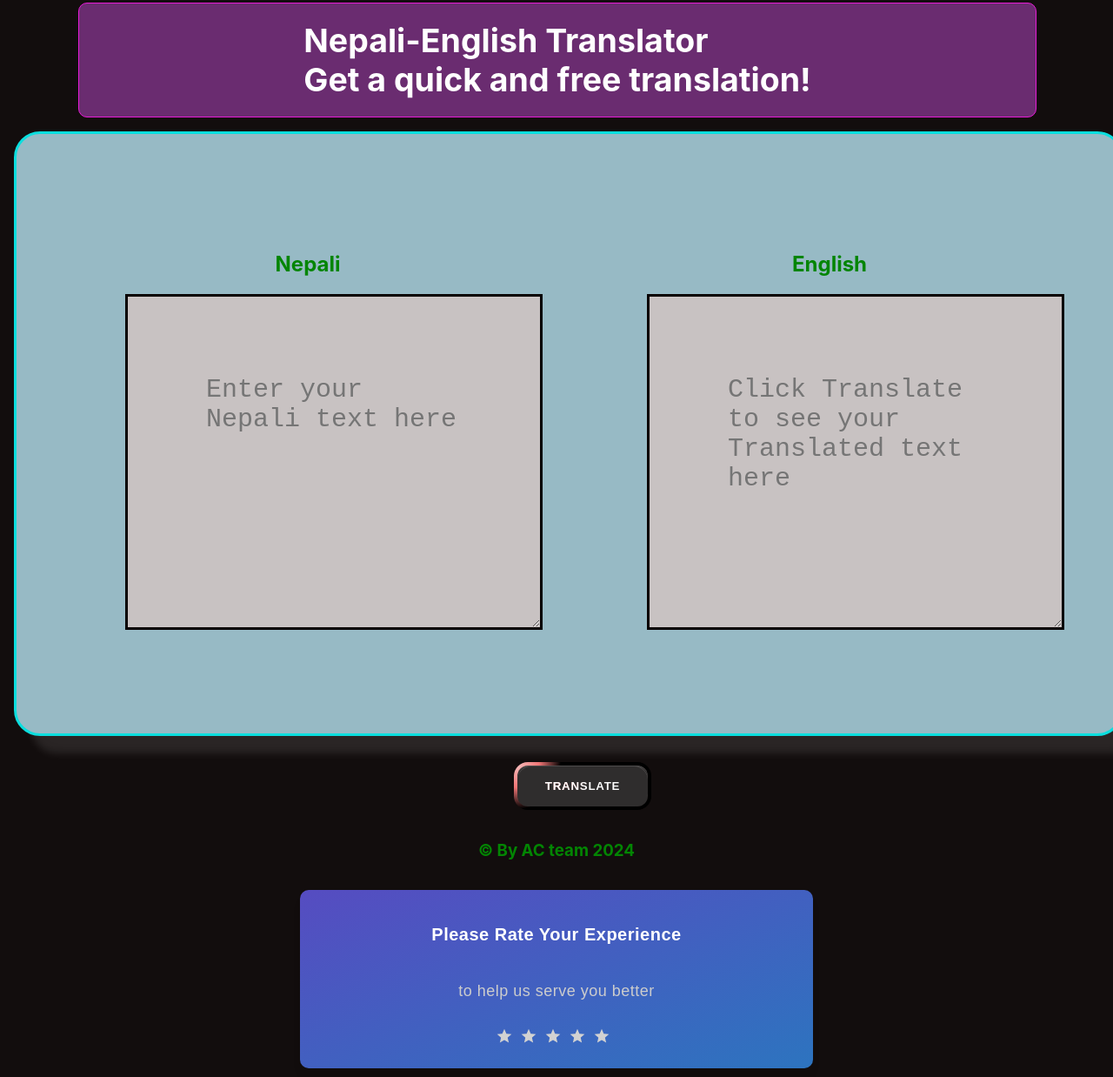
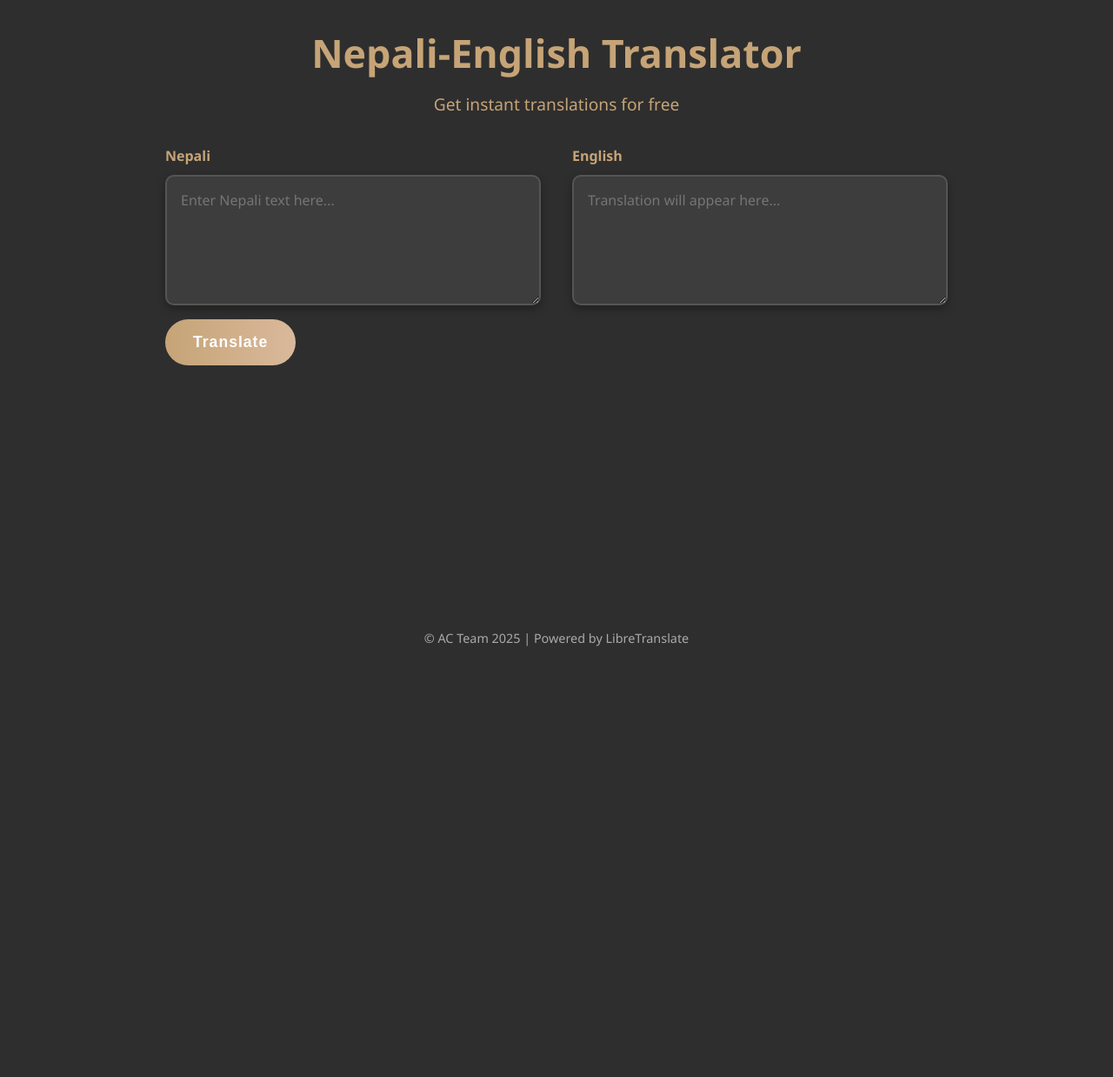
Before and after one commit to rachit467/nepali-to-english-translation, a plain HTML site: page index.html in a window 1280 px wide. Shown: the part 7-1245 px from the top of the page at 87% size. After the commit the page ends 800 px from the top, so only its background shows below. Drawn offline with Linux system fonts and the light colour scheme.

Commit message:
third commit

```diff
--- a/Website.css
+++ b/Website.css
@@ -1,284 +1,182 @@
+/* === Base Reset & Variables === */
+*,
+*:after,
+*:before {
+  box-sizing: border-box;
+  margin: 0;
+  padding: 0;
+}
+
+html {
+  scroll-behavior: smooth;
+}
+
+:root {
+  --bg-dark: #2e2e2e;
+  --text-light: #f4f1de;
+  --accent: #c6a477;
+  --card-bg: #3d3d3d;
+  --border: #555;
+  --shadow: rgba(0, 0, 0, 0.3);
+  --font-main: 'Segoe UI', Tahoma, Geneva, Verdana, sans-serif;
+  --transition: all 0.3s ease;
+}
+
 body {
+  background-color: var(--bg-dark);
+  color: var(--text-light);
+  font-family: var(--font-main);
+  min-height: 100vh;
   display: flex;
   flex-direction: column;
-	font-family: sans-serif;
-	color: #038503;
-	margin: 0;
-	padding: 10px;
-	min-height: 100vh;
-	background-color: #d6cece;
-	position: relative;
   align-items: center;
-  	justify-content: center;
-
-	.card {
-		width: 1100px;
-		height: 18px;
-		perspective: 1000px;
-
+  padding: 2rem 1rem;
+  line-height: 1.6;
 }
 
-	  .card-inner {
-		width: 100%;
-		height: 900%;
-		position: relative;
-
-		/* transition: transform 0.999s; */
+/* === Hero Header === */
+.hero {
+  text-align: center;
+  max-width: 800px;
+  margin-bottom: 2rem;
+  animation: fadeInUp 1s ease-out;
+}
+.hero h1 {
+  font-size: 2.8rem;
+  color: var(--accent);
+  margin-bottom: 0.5rem;
+}
+.hero p {
+  font-size: 1.2rem;
+  color: var(--accent);
 }
 
-	  .card-front,
-	  .card-back {
-		position: absolute;
-		width: 100%;
-		height: 80%;
-		backface-visibility: hidden;
+@keyframes fadeInUp {
+  from {
+    opacity: 0;
+    transform: translateY(20px);
+  }
+  to {
+    opacity: 1;
+    transform: translateY(0);
+  }
 }
 
-	  .card-front {
-		background-color: #6A2C70;
-		color: #fff;
-		display: flex;
-		align-items: center;
-		border: 1px solid #e81ad7;
-		border-radius: 10px;
-		justify-content: center;
-		font-size: 25px;
-	  }
+/* === Container === */
 .container {
-		text-align: center;
-		margin: 0 auto;
-		max-width: 800px;
+  width: 100%;
+  max-width: 900px;
+  margin-bottom: 3rem;
+  animation: fadeInUp 1s ease-out;
+  animation-delay: 0.3s;
+  animation-fill-mode: backwards;
 }
 
-	.centered {
-		text-align: center;
-		margin: 0 auto;
-		max-width: 800px;
+/* === Translation Box Cards === */
+.translation-box {
+  display: flex;
+  flex-direction: column;
+  gap: 2rem;
 }
-	.translation-container {
+
+.language-input {
   display: flex;
-		/* justify-content: center; */
-		align-items: center;
-		width: 150%; /* Adjust the width according to your design */
-		margin: 90px 0 30px -28%;
-		padding: 35px;
-		border: 3px solid #0bdede;
-		border-radius: 30px;
-		background-color: #97bac5;
-		box-shadow: 20px 20px 10px #ffffff1a;
-		position: relative; /* Added this line */
-		  z-index: 1; /* Added this line */
+  flex-direction: column;
+  gap: 0.5rem;
+}
 
+.language-input label {
+  font-weight: bold;
+  color: var(--accent);
+  transition: var(--transition);
 }
-	.language-box {
-		flex: 1;
-		margin: 0 10px;
-		padding: 80px;
+
+.language-input:focus-within label {
+  color: var(--text-light);
 }
 
 textarea {
-		width: 70%;
-		height: 200px;
-		padding: 90px;
-		/* border: none; */
-		border: 3px solid #070000;
+  width: 100%;
+  height: 150px;
+  padding: 1rem;
+  font-size: 1rem;
+  border: 2px solid var(--border);
+  border-radius: 10px;
+  background-color: var(--card-bg);
+  color: var(--text-light);
+  resize: vertical;
+  font-family: inherit;
+  box-shadow: 0 4px 10px var(--shadow);
+  transition: var(--transition);
+}
+
+textarea:focus {
   outline: none;
-		font-size: 30px;
-		resize: vertical;
-		box-shadow: 20 2px 5px rgba(10, 140, 47, 0.1);
-		background-color: #c8c2c2;
-		position: relative; /* Added this line */
-		  z-index: 2; /* Added this line */
+  border-color: var(--accent);
+  box-shadow: 0 0 10px var(--accent);
 }
-	  .rating-card {
-		width: 550px;
-		height: fit-content;
-		display: flex;
-		flex-direction: column;
+
+/* === Glow Button with Animation === */
+.glow-button {
+  margin-top: 1rem;
+  padding: 1rem 2rem;
+  background: linear-gradient(to right, var(--accent), #d9b99b);
+  border: none;
+  border-radius: 30px;
+  color: #fff;
+  font-size: 1.1rem;
+  font-weight: bold;
+  letter-spacing: 1px;
+  cursor: pointer;
+  position: relative;
+  overflow: hidden;
+  z-index: 1;
+  transition: transform 0.2s ease;
+}
+
+.glow-button:hover {
+  transform: scale(1.05);
+}
+
+.glow-button span {
+  position: relative;
+  z-index: 2;
+}
+
+.glow-button::before {
+  content: '';
+  position: absolute;
+  top: 50%;
+  left: 50%;
+  width: 300%;
+  height: 300%;
+  background: radial-gradient(circle, rgba(255,255,255,0.3) 10%, transparent 10.01%);
+  transform: translate(-50%, -50%) scale(0);
+  transition: transform 0.5s ease;
+  border-radius: 50%;
+  z-index: 1;
+}
+
+.glow-button:hover::before {
+  transform: translate(-50%, -50%) scale(1);
+}
+
+/* === Footer === */
+.site-footer {
+  text-align: center;
+  color: #aaa;
+  font-size: 0.9rem;
+  margin-top: auto;
+  padding: 1rem;
+}
+
+/* === Responsive Layout === */
+@media (min-width: 768px) {
+  .translation-box {
+    flex-direction: row;
     justify-content: space-between;
-		align-items: center;
-		background: #0f0c29;
-		background: linear-gradient(to right bottom, #564cc1, #2d74bf);
-		padding: 20px 20px;
-		border-radius: 10px;
-		gap: 10px;
-		font-family: Arial, Helvetica, sans-serif;
-		box-shadow: 0px 10px 10px rgba(0, 0, 0, 0.058);
   }
-	  .text-wrapper {
-		width: 100%;
-		height: fit-content;
-		display: flex;
-		flex-direction: column;
-		align-items: center;
-		justify-content: center;
-		gap: 5px;
-	  }
-	  .text-primary {
-		color: white;
-		font-size: 15px;
-		font-weight: 600;
-		letter-spacing: 0.5px;
-	  }
-	  .text-secondary {
-		color: #cccccc;
-		font-size: 10px;
-		font-weight: 400;
-		letter-spacing: 0.5px;
-	  }
-	  .rating-stars-container {
-		width: 100%;
-		height: 30px;
-		display: flex;
-		flex-direction: row-reverse;
-		align-items: center;
-		justify-content: center;
-	  }
-	  .star-label svg {
-		fill: rgb(210, 210, 210);
-		width: 20px;
-		height: auto;
-	  }
-	  .rating-stars-container input {
-		appearance: unset;
-	  }
-	  .rating-stars-container input:hover ~ .star-label svg {
-		fill: rgb(255, 204, 185);
-	  }
-	  .rating-stars-container input:checked ~ .star-label svg {
-		fill: rgb(255, 102, 47);
-		animation: slide-in-fwd-center 0.4s cubic-bezier(0.25, 0.46, 0.45, 0.94) both;
-	  }
-	  @keyframes slide-in-fwd-center {
-		0% {
-		  transform: scale(1.6);
-		}
-		100% {
-		  transform: scale(1);
+  .language-input {
+    width: 48%;
   }
 }
-
-	  footer {
-		color: #038503;
-		justify-content: center;
-		position: relative;
-		align-items: center;
-
-	}
-
-
-
-/*
-	  .card-back {
-		background-color: #F08A5D;
-		color: #fff;
-		display: flex;
-		align-items: center;
-		border: 10px solid #F08A5D;
-		border-radius: 10px;
-		justify-content: center;
-		font-size: 24px;
-		transform: rotateY(180deg);
-	  }
-	   */
-
-
-}
-
-*:after,
-*:before {
-	box-sizing: border-box;
-}
-
-:root {
-  --x: 0;
-  --y: 0;
-  --xp: 0;
-  --yp: 0;
-	--hue: calc(0 + (var(--xp) * 500));
-	--bg: #120d0d;
-	--button-color: hsl(0, 3%, 18%); /* New variable for button color */
-	--size: 100px;
-	--glow: radial-gradient(
-			50% 50% at center,
-			hsl(var(--hue) 80% 85%),
-			hsl(var(--hue) 80% 70%),
-			transparent
-		)
-		calc((var(--x) * 1px) - (var(--size) * 0.5))
-		calc((var(--y) * 1px) - (var(--size) * 0.5)) / var(--size) var(--size) no-repeat fixed;
-}
-
-.controls {
-	position: fixed;
-	top: 2rem;
-	right: 2rem;
-}
-
-body {
-	display: flex;
-	place-items: center;
-	gap: 1rem;
-	flex-wrap: wrap;
-	justify-content: center;
-	min-height: 100vh;
-	font-family: "SF Pro Text", "SF Pro Icons", "AOS Icons", "Helvetica Neue", Helvetica, Arial, sans-serif, system-ui;
-	background: var(--bg);
-}
-
-button {
-	border-radius: 1rem;
-	text-transform: uppercase;
-	font-weight: bold;
-	letter-spacing: 0.1ch;
-	background: var(--button-color); /* Use the new variable for button color */
-	border: 4px solid transparent;
-	box-shadow: 0 1px hsl(0 0% 100% / 0.15) inset;
-	cursor: pointer;
-	background:
-		linear-gradient(var(--button-color), var(--button-color)) padding-box, /* Use the new variable for button color */
-		var(--glow),
-		linear-gradient(black, black) border-box;
-	transition: background-size 0.24s;
-	touch-action: none;
-	margin-right: -60px;
-	position: relative;
-	padding: 1rem 2rem;
-}
-
-button::before {
-	content: "";
-	position: absolute;
-	inset: 0;
-	box-shadow: 0 1px hsl(0 0% 100% / 0.15) inset;
-	background: var(--button-color); /* Use the new variable for button color */
-	z-index: 2;
-	border-radius: 1rem;
-}
-
-button span {
-	background: var(--glow), black;
-	background-clip: text;
-	-webkit-background-clip: text;
-	color: white; /* Change text color to white */
-	height: 100%;
-	width: 100%;
-	z-index: 2;
-	position: relative;
-	inset: 0;
-	display: inline-block;
-}
-
-:root:has(button:active) {
-	--size: 300px;
-}
-
-button::after {
-	content: "";
-	position: absolute;
-	inset: -4px;
-	filter: blur(20px);
-	border: 4px solid transparent;
-	background: var(--glow);
-	border-radius: 1rem;
-}
--- a/index.html
+++ b/index.html
@@ -1,95 +1,42 @@
 <!DOCTYPE html>
 <html lang="en">
 <head>
-  <meta charset="UTF-8">
-  <meta name="viewport" content="width=device-width, initial-scale=1.0">
+  <meta charset="UTF-8" />
+  <meta name="viewport" content="width=device-width, initial-scale=1.0"/>
   <title>Nepali-English Translator</title>
-  <link rel="stylesheet" href="website.css">
-  <!-- <link rel="stylesheet" href="style.css"> -->
+  <link rel="stylesheet" href="website.css" />
 </head>
 <body>
-  <div class="card">
-    <div class="card-inner">
-      <div class="card-front">
-      <h2> Nepali-English Translator
-    <br>  Get a quick and free translation! <br>
-</div>
-        </div>
+
+  <!-- Header -->
+  <header class="hero">
+    <h1>Nepali-English Translator</h1>
+    <p>Get instant translations for free</p>
+  </header>
+
+  <!-- Main Content -->
+  <main class="container">
+    <section class="translation-box">
+      <div class="language-input">
+        <label for="nepali_text">Nepali</label>
+        <textarea id="nepali_text" placeholder="Enter Nepali text here..."></textarea>
       </div>
-  <main>
-    <div class="container">
-      <p class="centered" style="font-size: 20px;">  <br> </p>
-      <section class="translation-container">
-        <div class="language-box">
-          <h1>Nepali</h1>
-          <textarea id="nepali_text" placeholder="Enter your Nepali text here"></textarea>
-        </div>
-        <div class="language-box">
-          <h1>English</h1>
-          <textarea id="english_text" placeholder="Click Translate to see your Translated text here"></textarea>
-        </div>
-      </section>
-     <div class="button-container">
-       <button id="translate-button" class="custom-translate-button"><span>Translate</span></button>
-     </div>
-    </div>
+      <div class="language-input">
+        <label for="english_text">English</label>
+        <textarea id="english_text" placeholder="Translation will appear here..." readonly></textarea>
+      </div>
+    </section>
+
+    <button id="translate-button" class="glow-button">
+      <span>Translate</span>
+    </button>
   </main>
-  <footer>
-    <h3>  <p>&copy; By AC team 2024 </p>
+
+  <!-- Footer -->
+  <footer class="site-footer">
+    <p>&copy; AC Team 2025 | Powered by LibreTranslate</p>
   </footer>
-  <div class="rating-card">
-    <div class="text-wrapper">
-      <p class="text-primary"style="font-size: 20px;">Please Rate Your Experience</p>
-      <p class="text-secondary"style="font-size: 18px";>to help us serve you better</p>
-    </div>
 
-    <div class="rating-stars-container">
-      <input value="star-5" name="star" id="star-5" type="radio" />
-      <label for="star-5" class="star-label">
-        <svg viewBox="0 0 24 24" xmlns="http://www.w3.org/2000/svg">
-          <path
-            d="M12,17.27L18.18,21L16.54,13.97L22,9.24L14.81,8.62L12,2L9.19,8.62L2,9.24L7.45,13.97L5.82,21L12,17.27Z"
-            pathLength="360"
-          ></path>
-        </svg>
-      </label>
-      <input value="star-4" name="star" id="star-4" type="radio" />
-      <label for="star-4" class="star-label">
-        <svg viewBox="0 0 24 24" xmlns="http://www.w3.org/2000/svg">
-          <path
-            d="M12,17.27L18.18,21L16.54,13.97L22,9.24L14.81,8.62L12,2L9.19,8.62L2,9.24L7.45,13.97L5.82,21L12,17.27Z"
-            pathLength="360"
-          ></path>
-        </svg>
-      </label>
-      <input value="star-3" name="star" id="star-3" type="radio" />
-      <label for="star-3" class="star-label">
-        <svg viewBox="0 0 24 24" xmlns="http://www.w3.org/2000/svg">
-          <path
-            d="M12,17.27L18.18,21L16.54,13.97L22,9.24L14.81,8.62L12,2L9.19,8.62L2,9.24L7.45,13.97L5.82,21L12,17.27Z"
-            pathLength="360"
-          ></path>
-        </svg>
-      </label>
-      <input value="star-2" name="star" id="star-2" type="radio" />
-      <label for="star-2" class="star-label">
-        <svg viewBox="0 0 24 24" xmlns="http://www.w3.org/2000/svg">
-          <path
-            d="M12,17.27L18.18,21L16.54,13.97L22,9.24L14.81,8.62L12,2L9.19,8.62L2,9.24L7.45,13.97L5.82,21L12,17.27Z"
-            pathLength="360"
-          ></path>
-        </svg>
-      </label>
-      <input value="star-1" name="star" id="star-1" type="radio" />
-      <label for="star-1" class="star-label">
-        <svg viewBox="0 0 24 24" xmlns="http://www.w3.org/2000/svg">
-          <path
-            d="M12,17.27L18.18,21L16.54,13.97L22,9.24L14.81,8.62L12,2L9.19,8.62L2,9.24L7.45,13.97L5.82,21L12,17.27Z"
-            pathLength="360"
-          ></path>
-        </svg>
-      </label>
-    </div>
   <script src="website.js"></script>
 </body>
 </html>
```
Also changed, not shown: website.js (+25 -39 lines). Lines whose indentation alone changed are shown as unchanged.
